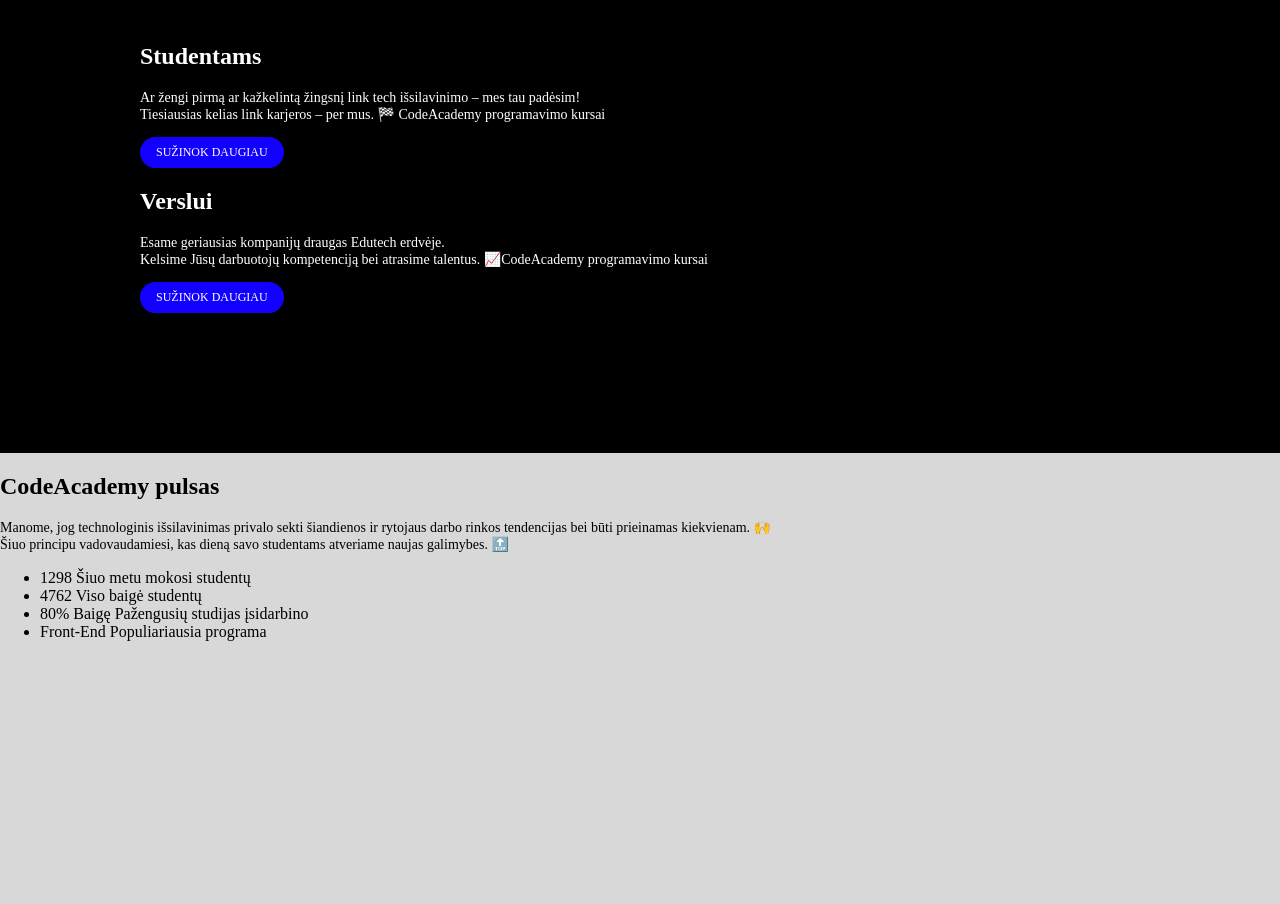
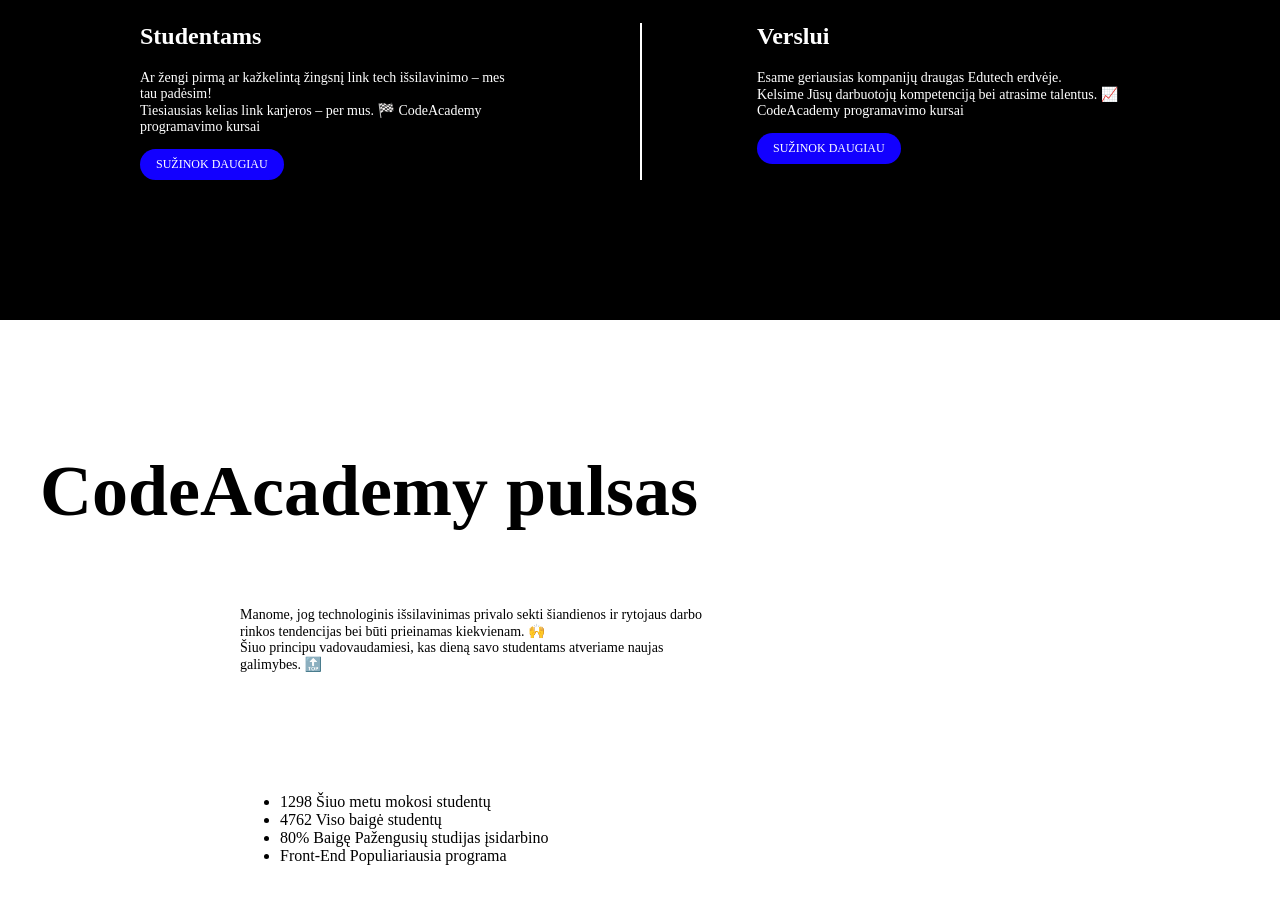
Before and after one commit to RomanasV/javaua5, a plain HTML site: page 2023-11-28-flexbox/codeacademy.html in a window 1280 px wide. Shown: the part 1040-1944 px from the top of the page. Before the commit the page ends 1697 px from the top, so only its background shows below. Drawn offline with Linux system fonts and the light colour scheme.

Commit message:
hero section

```diff
--- a/2023-11-28-flexbox/codeacademy.css
+++ b/2023-11-28-flexbox/codeacademy.css
@@ -3,8 +3,9 @@
 }
 
 body {
-  background-color: rgb(216, 216, 216);
   margin: 0;
+
+  margin-bottom: 500px;
 }
 
 p {
@@ -28,6 +29,7 @@ a.button {
   font-size: 12px;
   border-radius: 20px;
   text-decoration: none;
+  text-align: center;
 }
 
 .page-title {
@@ -35,6 +37,11 @@ a.button {
   margin-top: 0;
   margin-bottom: 23px;
   line-height: 1.05;
+}
+
+.section-title {
+  margin-top: 0;
+  font-size: 72px;
 }
 
 .main-header {
@@ -80,13 +87,52 @@ a.button {
 
 .hero-section-wrapper {
   padding: 80px 100px 140px;
-}
-
-.hero-header-wrapper {
-  padding-bottom: 380px;
+  display: flex;
+  flex-direction: column;
+  row-gap: 380px;
 }
 
 .hero-section-description {
   max-width: 370px;
   font-size: 20px;
 }
+
+.services-wrapper {
+  display: flex;
+  flex-wrap: wrap;
+  row-gap: 40px;
+}
+
+.service-item {
+  width: 50%;
+}
+
+.service-item:nth-of-type(odd) {
+  padding-right: 115px;
+}
+
+.service-item:nth-of-type(even) {
+  padding-left: 115px;
+  border-left: 2px solid white;
+}
+
+.service-title {
+  margin-top: 0;
+}
+
+.stats-section {
+  padding-top: 130px;
+  padding-bottom: 100px;
+}
+
+.stats-content {
+  padding-left: 200px;
+  padding-right: 170px;
+  display: flex;
+  flex-direction: column;
+  row-gap: 90px;
+}
+
+.stats-content p {
+  max-width: 470px;
+}
--- a/2023-11-28-flexbox/codeacademy.html
+++ b/2023-11-28-flexbox/codeacademy.html
@@ -76,6 +76,7 @@
     </section>
 
     <section class="stats-section">
+      <div class="container">
         <h2 class="section-title">CodeAcademy pulsas</h2>
 
         <div class="stats-content">
@@ -100,6 +101,7 @@
             </li>
           </ul>
         </div>
+      </div>
     </section>
   </main>
 
```
Lines whose indentation alone changed are shown as unchanged.
